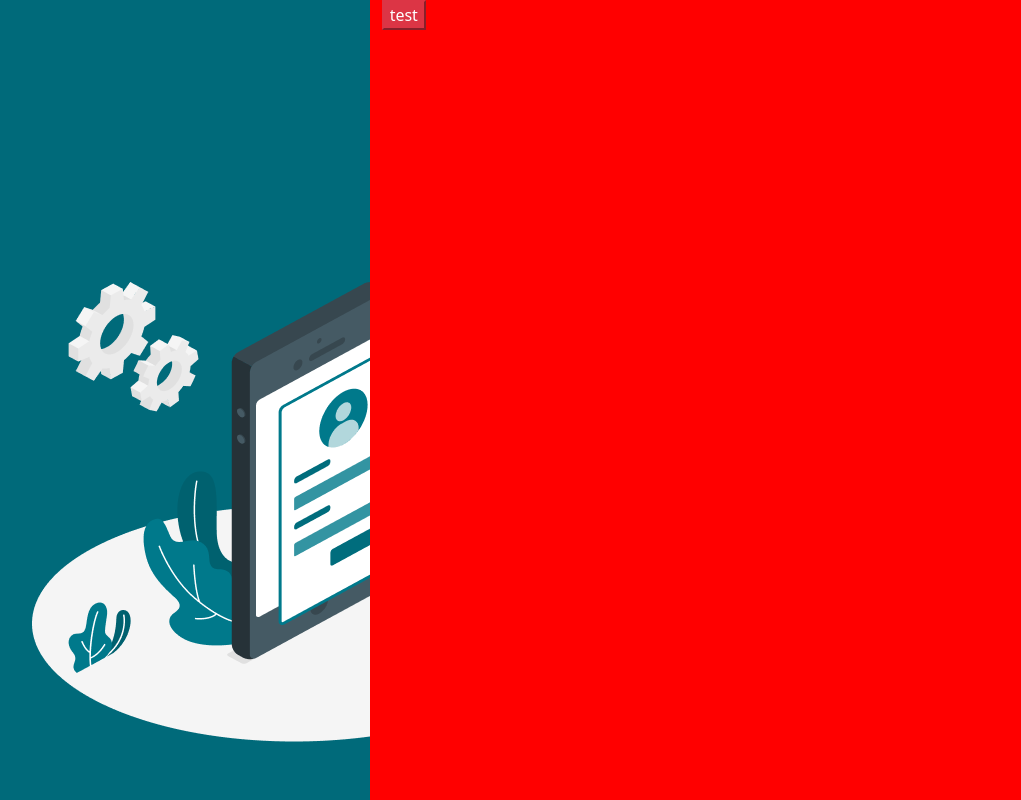
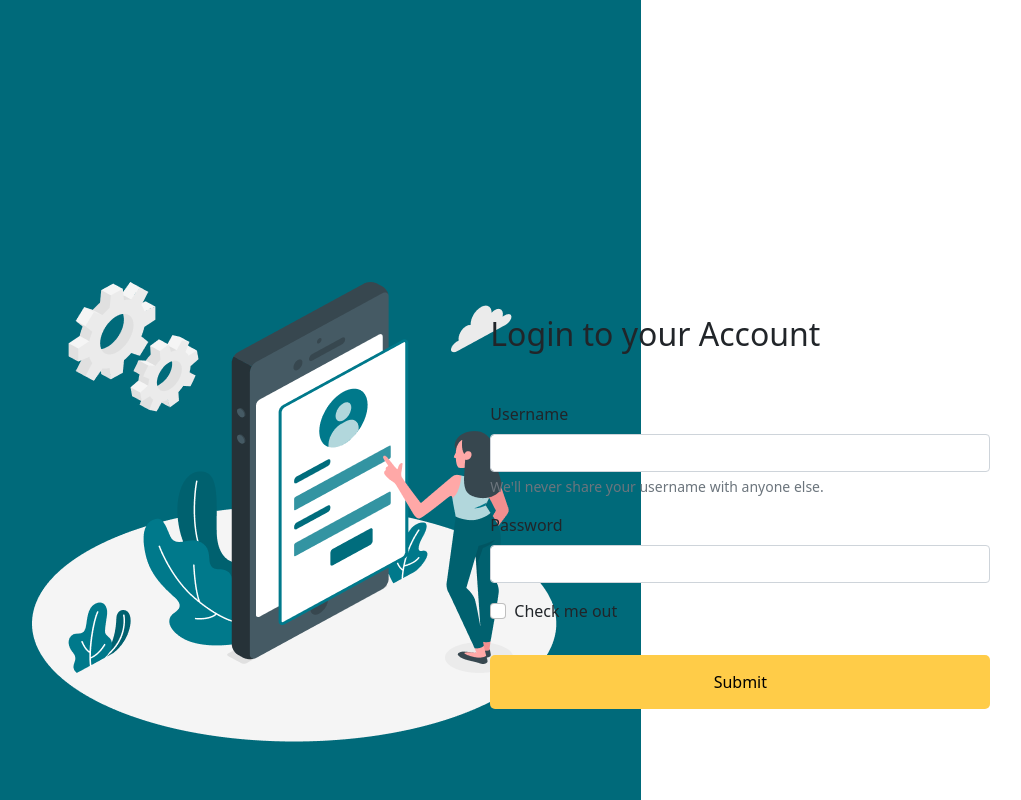
Before and after one commit to rg-km/final-project-engineering-14, a React (Create React App) app in the folder frontend/: page / in a window 1280 px wide. Shown: the top 800 px of the page, without its empty margins (53-1074 px from the left). Built offline with nearby package versions, Linux system fonts and the light colour scheme.

Commit message:
login progess

```diff
--- a/frontend/src/Pages/Login/login.jsx
+++ b/frontend/src/Pages/Login/login.jsx
@@ -6,11 +6,50 @@
 	return (
 		<section id="login-pages">
 			<div className="row">
-				<div className="test1 col-4">
+				<div className="login-left col-lg-5">
 					<img src={banner} alt="banner" />
 				</div>
-				<div className="test2 col-8">
-					<button className="btn-danger">test</button>
+				<div className="login-right col-lg-7 my-auto">
+					<form>
+						<h2 className="mb-5">Login to your Account</h2>
+						<div className="mb-3">
+							<label for="usernameInput" className="form-label">
+								Username
+							</label>
+							<input
+								type="email"
+								className="form-control"
+								id="usernameInput1"
+								aria-describedby="usernameHelp"
+							/>
+							<div id="emailHelp" className="form-text">
+								We'll never share your username with anyone else.
+							</div>
+						</div>
+						<div className="mb-3">
+							<label for="exampleInputPassword1" className="form-label">
+								Password
+							</label>
+							<input
+								type="password"
+								className="form-control"
+								id="exampleInputPassword1"
+							/>
+						</div>
+						<div className="mb-3 form-check">
+							<input
+								type="checkbox"
+								className="form-check-input"
+								id="exampleCheck1"
+							/>
+							<label className="form-check-label" for="exampleCheck1">
+								Check me out
+							</label>
+						</div>
+						<button type="submit" className="btn mt-3">
+							Submit
+						</button>
+					</form>
 				</div>
 			</div>
 		</section>
--- a/frontend/src/Pages/Login/style.css
+++ b/frontend/src/Pages/Login/style.css
@@ -1,8 +1,15 @@
-#login-pages .test1 {
-  background-color: blue;
+#login-pages .login-right .form-control {
+  width: 500px;
 }
 
-#login-pages .test2 {
-  background-color: red;
+#login-pages .login-right button {
+  width: 500px;
+  height: 54px;
+  left: -1px;
+  top: 72px;
+  background: #ffcc48;
+  color: #000;
+  border-radius: 5px;
+  border: 0px;
 }
 /*# sourceMappingURL=style.css.map */
--- a/frontend/src/Pages/Login/style.scss
+++ b/frontend/src/Pages/Login/style.scss
@@ -1,8 +1,20 @@
 #login-pages {
-	.test1 {
-		background-color: blue;
+	.login-left {
 	}
-	.test2 {
-		background-color: red;
+	.login-right {
+		.form-control {
+			width: 500px;
+		}
+		button {
+			width: 500px;
+			height: 54px;
+			left: -1px;
+			top: 72px;
+
+			background: #ffcc48;
+			color: #000;
+			border-radius: 5px;
+			border: 0px;
+		}
 	}
 }
```
Also changed, not shown: 1 other file (tests, documents, lock files or other folders).
